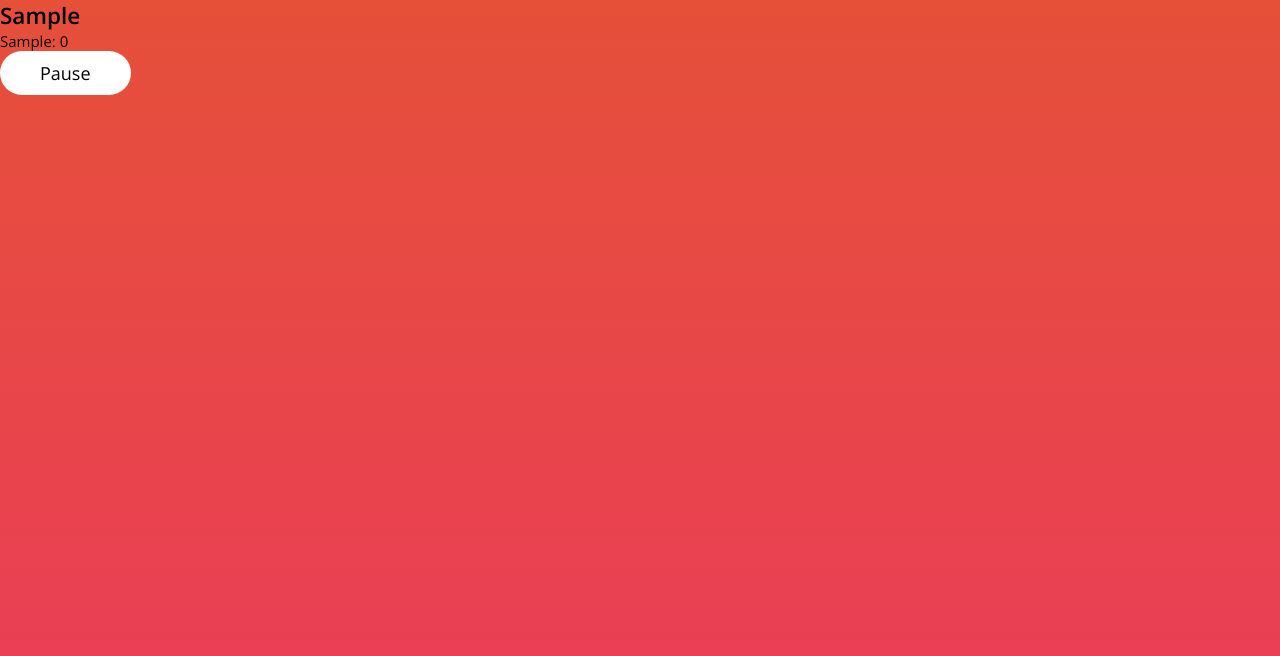
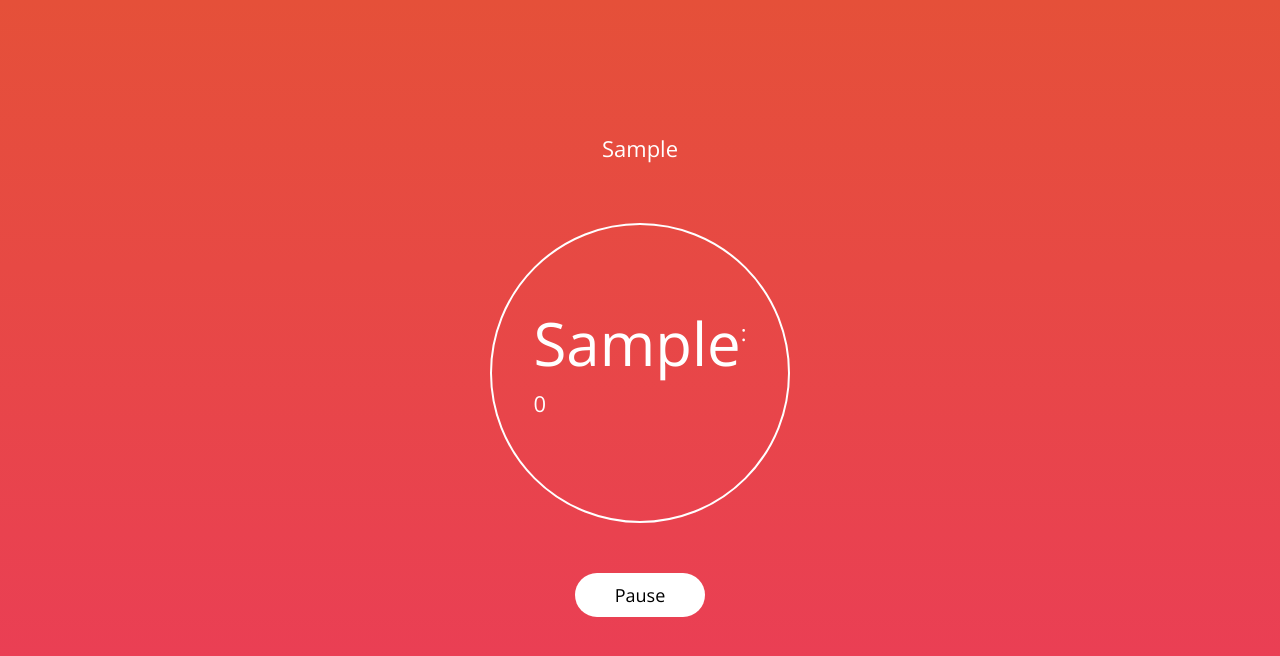
Before and after one commit to sumitjoshi97/pomodaro, a React (Create React App) app: page / in a window 1280 px wide. Both pictures are taken after typing "Sample", "Sample", "Sample" into the empty fields and a click on the button "Submit". Shown: the top 656 px of the page. Built offline with nearby package versions, Linux system fonts and the light colour scheme.

Commit message:
styles added for pomodoro component

```diff
--- a/src/components/Pomodoro/Pomodoro.css
+++ b/src/components/Pomodoro/Pomodoro.css
@@ -0,0 +1,36 @@
+.pomodoro {
+  position: absolute;
+  top: 50%;
+  left: 50%;
+  transform: translate(-50%, -50%);
+  color: #fff; }
+  .pomodoro__title {
+    text-align: center;
+    font-size: 2.2rem;
+    font-weight: 300;
+    margin-bottom: 6rem; }
+  .pomodoro__clock {
+    width: 30rem;
+    height: 30rem;
+    position: relative;
+    border: 2px solid #fff;
+    border-radius: 50%; }
+    .pomodoro__clock__text {
+      position: absolute;
+      top: 50%;
+      left: 50%;
+      transform: translate(-50%, -50%);
+      font-size: 6rem;
+      line-height: 6rem; }
+      .pomodoro__clock__text__small {
+        font-size: 2.2rem;
+        vertical-align: text-top; }
+  .pomodoro__actions {
+    margin: 5rem 0;
+    display: flex;
+    flex-direction: row;
+    justify-content: center; }
+    .pomodoro__actions--updated {
+      width: 100%;
+      display: flex;
+      justify-content: space-between; }
--- a/src/components/Pomodoro/Pomodoro.scss
+++ b/src/components/Pomodoro/Pomodoro.scss
@@ -1,14 +1,48 @@
+@import '../../sass/variable.scss';
+
 .pomodoro {
+    position: absolute;
+    top: 50%;
+    left: 50%;
+    transform: translate(-50%, -50%);
+    color: $color-white;
 
+    &__title {
+        text-align: center;
+        font-size: $font-primary;
+        font-weight: 300;
+        margin-bottom: 6rem;
+    }
     &__clock{
+        width: 30rem;
+        height: 30rem;
+        position: relative;
+        border: 2px solid $color-white;
+        border-radius: 50%;
         &__text{
+            position: absolute;
+            top: 50%;
+            left: 50%;
+            transform: translate(-50%, -50%);
+            font-size: 6rem;
+            line-height: 6rem;
             &__small {
-
+                font-size: $font-primary;
+                vertical-align: text-top;
             }
         }
     }
 
     &__actions {
+        margin: 5rem 0;
+        display: flex;
+        flex-direction: row;
+        justify-content: center;
 
+        &--updated {
+            width: 100%;
+            display: flex;
+            justify-content: space-between;
+        }
     }
 }
```
